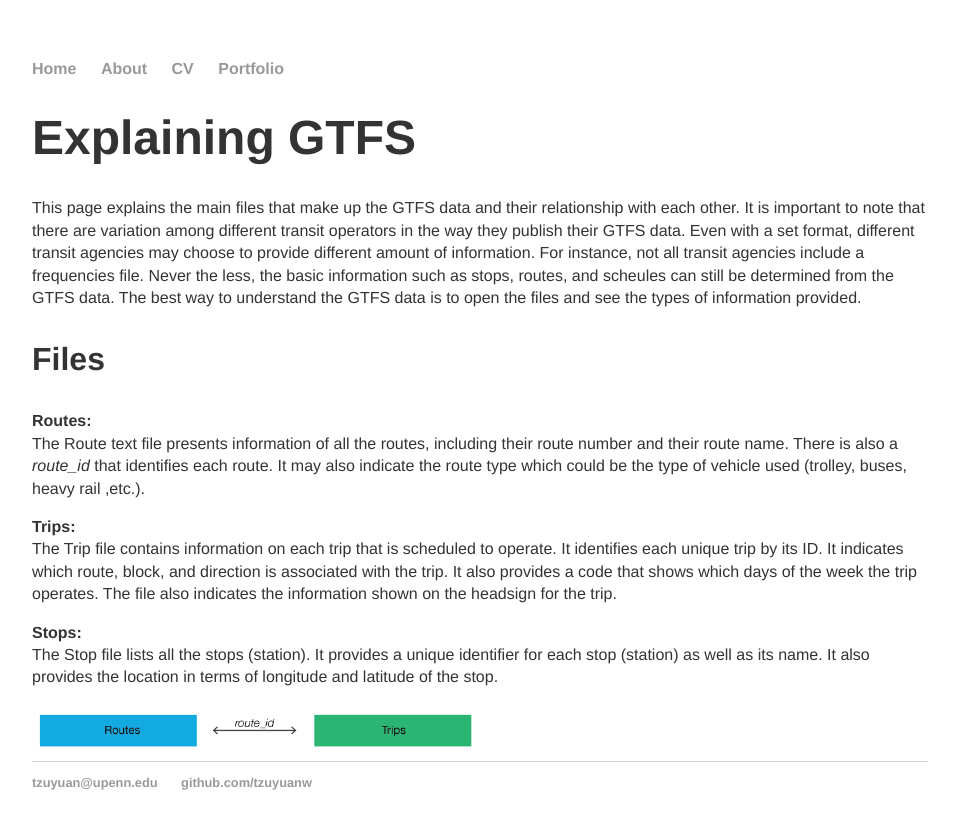
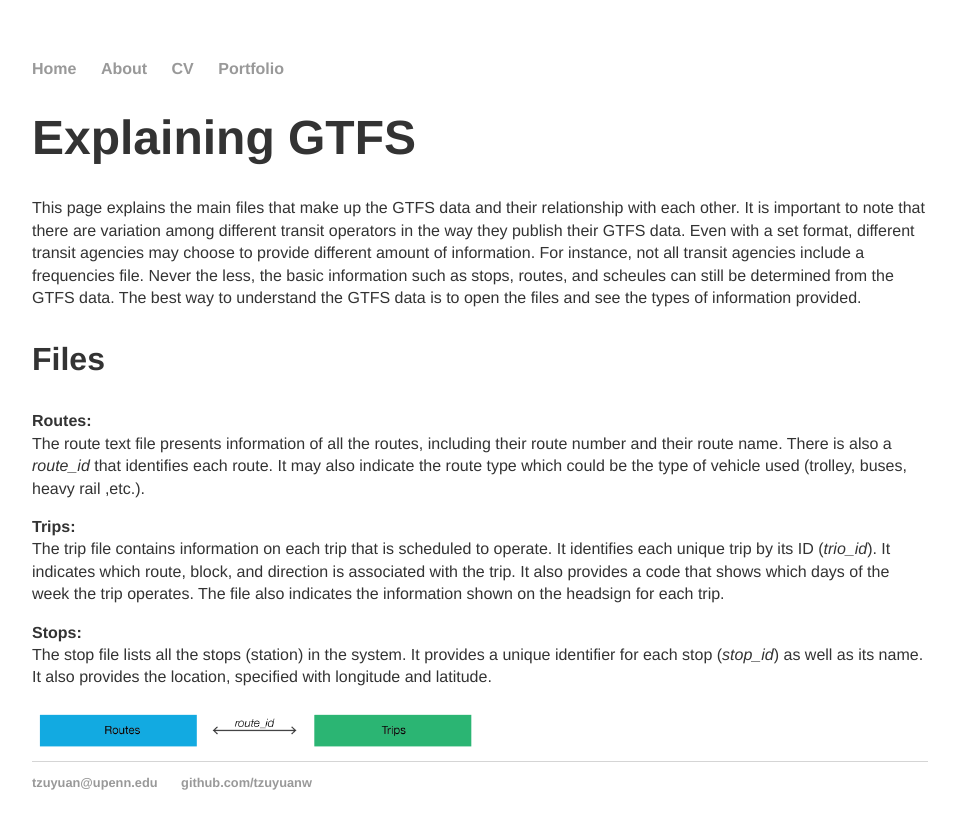
Before and after one commit to tzuyuanw/tzuyuanw.github.io, a Jekyll site: the page built from blog/GTFSexplanation.html, in a window 1280 px wide. Shown: the top 829 px of the page, without its empty margins (160-1116 px from the left). Built offline with Jekyll 4.4.1, drawn with Linux system fonts in a browser that asks for light colours.

Commit message:
Update GTFSexplanation.html

```diff
--- a/blog/GTFSexplanation.html
+++ b/blog/GTFSexplanation.html
@@ -13,19 +13,19 @@ title: Explaining GTFS
 		</p>
 		<h3>Files</h3>
 		<p><b>Routes:</b><br/>
-			The Route text file presents information of all the routes, including their route number and their route name.
+			The route text file presents information of all the routes, including their route number and their route name.
 			There is also a <i>route_id</i> that identifies each route.
 			It may also indicate the route type which could be the type of vehicle used (trolley, buses, heavy rail ,etc.).
 		</p>
 		<p><b>Trips:</b><br/>
-			The Trip file contains information on each trip that is scheduled to operate.
-			It identifies each unique trip by its ID. It indicates which route, block, and direction is associated with the trip.
+			The trip file contains information on each trip that is scheduled to operate.
+			It identifies each unique trip by its ID (<i>trio_id</i>). It indicates which route, block, and direction is associated with the trip.
 			It also provides a code that shows which days of the week the trip operates.
-			The file also indicates the information shown on the headsign for the trip.
+			The file also indicates the information shown on the headsign for each trip.
 		</p>
 		<p><b>Stops:</b><br/>
-			The Stop file lists all the stops (station). It provides a unique identifier for each stop (station) as well as its name.
-			It also provides the location in terms of longitude and latitude of the stop.
+			The stop file lists all the stops (station) in the system. It provides a unique identifier for each stop (<i>stop_id</i>) as well as its name.
+			It also provides the location, specified with longitude and latitude.
 
 		</p>
 
```
